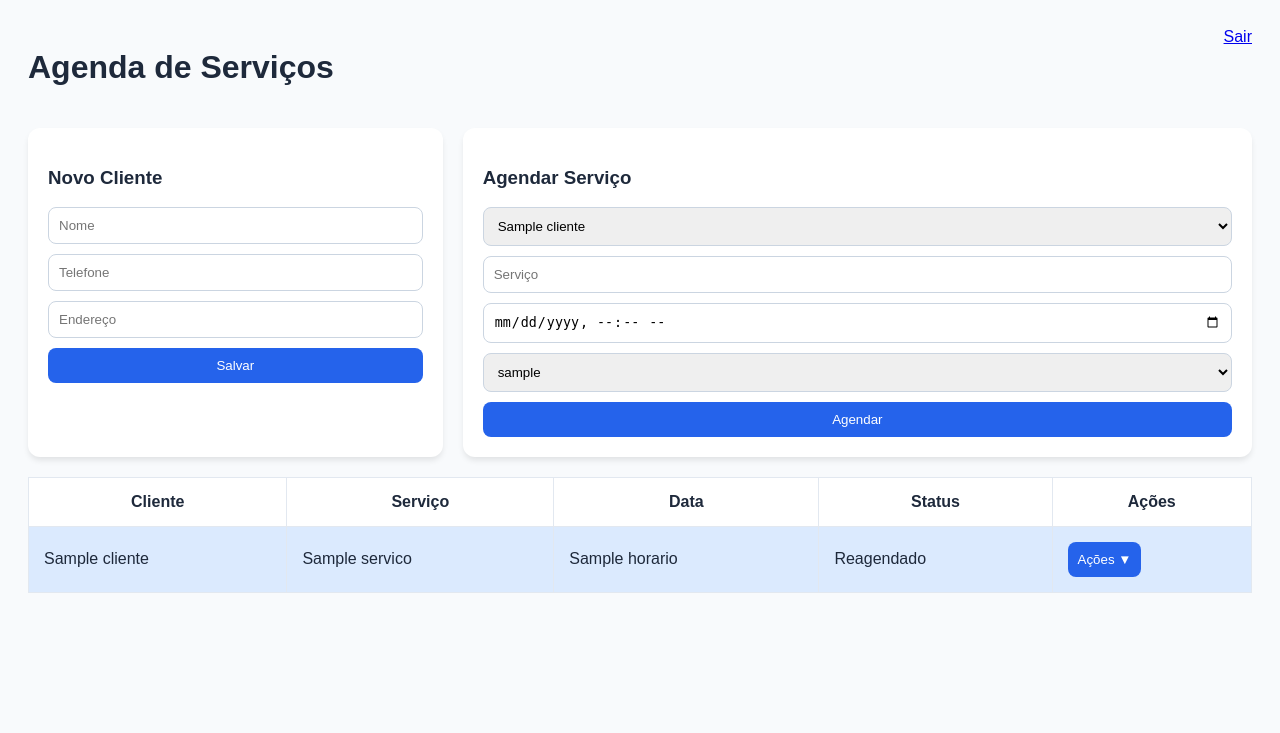
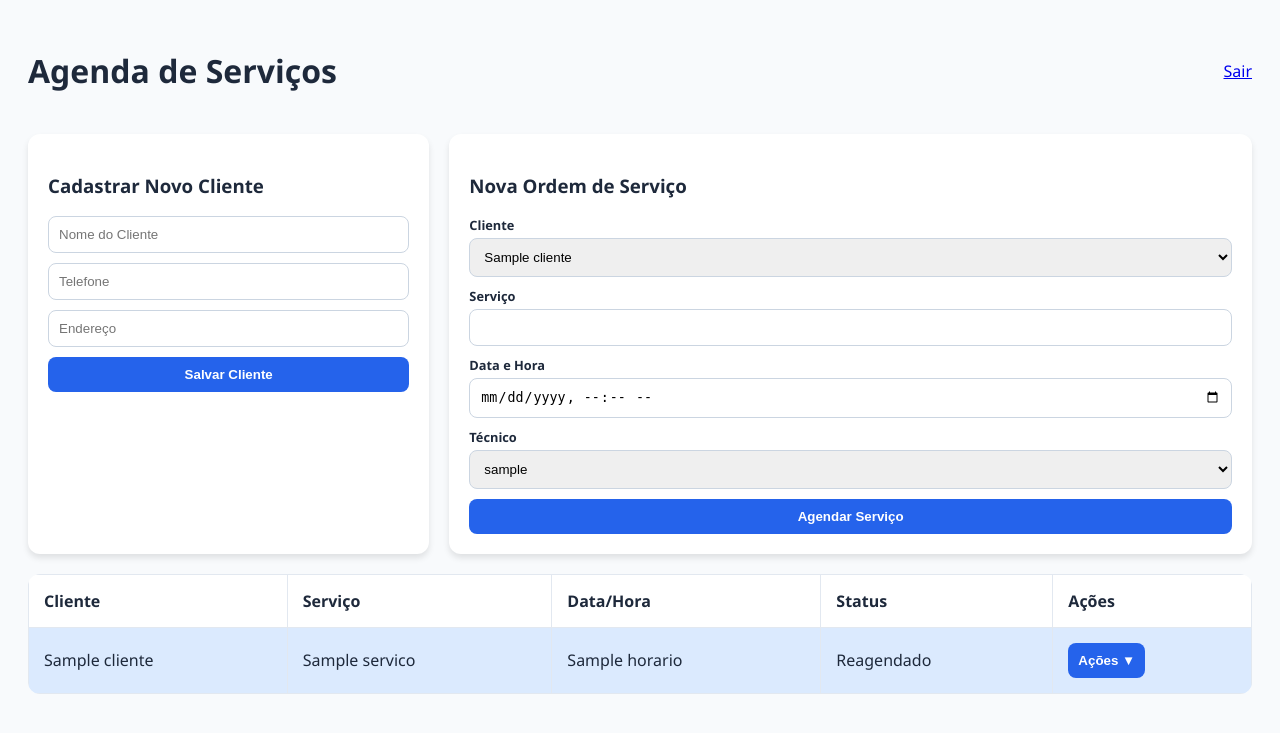
Before and after one commit to davidsonsuportelj-sys/agenda, a Flask app: template templates/index.html in a window 1280 px wide. Shown: the top 733 px of the page. Run offline with Flask 3, Linux system fonts and the light colour scheme; the template is opened without the code that fills it: most values are stand-ins (such as "Sample title", 1, 10 or a date in 2020).

Commit message:
Atualização de Site

```diff
--- a/app.py
+++ b/app.py
@@ -43,7 +43,7 @@ def login():
 @app.route('/')
 @login_required
 def index():
-    # Busca agendamentos com JOIN para pegar o nome do cliente na tabela clientes
+    # Mantive a consulta detalhada para garantir todos os dados
     query = supabase.table("agendamentos").select("*, clientes(nome)")
     if current_user.role == 'tecnico': query = query.eq("tecnico", current_user.id)
     elif current_user.role == 'vendedor': query = query.eq("vendedor", current_user.id)
@@ -51,8 +51,9 @@ def index():
 
     clientes = supabase.table("clientes").select("*").execute().data
     tecnicos = supabase.table("usuarios").select("username").eq("role", "tecnico").execute().data
+    vendedores = supabase.table("usuarios").select("username").eq("role", "vendedor").execute().data
 
-    return render_template('index.html', agenda=agenda, clientes=clientes, tecnicos=tecnicos, role=current_user.role)
+    return render_template('index.html', agenda=agenda, clientes=clientes, tecnicos=tecnicos, vendedores=vendedores, role=current_user.role)
 
 @app.route('/cadastrar_cliente', methods=['POST'])
 @login_required
@@ -74,6 +75,8 @@ def agendar():
             "servico": request.form.get('servico'),
             "horario": request.form.get('horario'),
             "tecnico": request.form.get('tecnico'),
+            "prioridade": request.form.get('prioridade'),
+            "obs": request.form.get('obs'),
             "vendedor": current_user.id,
             "status": "Pendente"
         }).execute()
--- a/templates/index.html
+++ b/templates/index.html
@@ -5,50 +5,72 @@
     <title>Agenda de Serviços</title>
     <style>
         :root { --primary: #2563eb; --bg: #f8fafc; --text: #1e293b; --white: #ffffff; }
-        body { font-family: sans-serif; background: var(--bg); color: var(--text); padding: 20px; }
-        .header { display: flex; justify-content: space-between; margin-bottom: 20px; }
-        .card { background: var(--white); padding: 20px; border-radius: 12px; box-shadow: 0 4px 6px -1px rgba(0,0,0,0.1); margin-bottom: 20px; }
-        .grid { display: flex; gap: 20px; }
+        body { font-family: 'Segoe UI', Tahoma, sans-serif; background: var(--bg); color: var(--text); padding: 20px; }
+        .header { display: flex; justify-content: space-between; align-items: center; margin-bottom: 20px; }
+        .card { background: var(--white); padding: 20px; border-radius: 12px; box-shadow: 0 4px 6px rgba(0,0,0,0.1); margin-bottom: 20px; }
+        .grid { display: grid; grid-template-columns: 1fr 2fr; gap: 20px; }
         form { display: flex; flex-direction: column; gap: 10px; }
+        .input-group { display: flex; flex-direction: column; }
+        label { font-size: 0.8rem; font-weight: bold; margin-bottom: 4px; }
         input, select { padding: 10px; border: 1px solid #cbd5e1; border-radius: 8px; }
-        button { background: var(--primary); color: white; border: none; padding: 10px; border-radius: 8px; cursor: pointer; }
-        table { width: 100%; border-collapse: collapse; background: var(--white); }
-        th, td { padding: 15px; border: 1px solid #e2e8f0; }
+        button { background: var(--primary); color: white; border: none; padding: 10px; border-radius: 8px; cursor: pointer; font-weight: bold; }
+        .table-responsive { overflow-x: auto; background: var(--white); border-radius: 12px; }
+        table { width: 100%; border-collapse: collapse; min-width: 800px; }
+        th, td { padding: 15px; border: 1px solid #e2e8f0; text-align: left; }
         .row-reagendado { background-color: #dbeafe !important; }
+        .row-reagendado td { border: 1px solid #e2e8f0 !important; }
         .dropup { position: relative; display: inline-block; }
-        .dropup-content { display: none; position: absolute; bottom: 100%; right: 0; background: white; border: 1px solid #cbd5e1; padding: 10px; z-index: 100; min-width: 150px; }
+        .dropup-content { display: none; position: absolute; bottom: 100%; right: 0; background: white; border: 1px solid #cbd5e1; padding: 15px; z-index: 999; min-width: 200px; box-shadow: 0 10px 15px rgba(0,0,0,0.1); border-radius: 8px; }
         .dropup:hover .dropup-content { display: block; }
     </style>
 </head>
 <body>
-    <div class="header"><h1>Agenda de Serviços</h1><a href="{{ url_for('logout') }}">Sair</a></div>
+    <div class="header">
+        <h1>Agenda de Serviços</h1>
+        <a href="{{ url_for('logout') }}">Sair</a>
+    </div>
 
     <div class="grid">
-        <div class="card" style="flex:1">
-            <h3>Novo Cliente</h3>
+        <div class="card">
+            <h3>Cadastrar Novo Cliente</h3>
             <form action="{{ url_for('cadastrar_cliente') }}" method="POST">
-                <input type="text" name="nome" placeholder="Nome" required>
+                <input type="text" name="nome" placeholder="Nome do Cliente" required>
                 <input type="tel" name="telefone" placeholder="Telefone">
                 <input type="text" name="endereco" placeholder="Endereço">
-                <button type="submit">Salvar</button>
+                <button type="submit">Salvar Cliente</button>
             </form>
         </div>
-        <div class="card" style="flex:2">
-            <h3>Agendar Serviço</h3>
+        <div class="card">
+            <h3>Nova Ordem de Serviço</h3>
             <form action="{{ url_for('agendar') }}" method="POST">
+                <div class="input-group">
+                    <label>Cliente</label>
                     <select name="cliente_id" required>
                         {% for c in clientes %}<option value="{{ c.id }}">{{ c.nome }}</option>{% endfor %}
                     </select>
-                <input type="text" name="servico" placeholder="Serviço" required>
+                </div>
+                <div class="input-group">
+                    <label>Serviço</label>
+                    <input type="text" name="servico" required>
+                </div>
+                <div class="input-group">
+                    <label>Data e Hora</label>
                     <input type="datetime-local" name="horario" required>
-                <select name="tecnico">{% for t in tecnicos %}<option value="{{ t.username }}">{{ t.username }}</option>{% endfor %}</select>
-                <button type="submit">Agendar</button>
+                </div>
+                <div class="input-group">
+                    <label>Técnico</label>
+                    <select name="tecnico">
+                        {% for t in tecnicos %}<option value="{{ t.username }}">{{ t.username }}</option>{% endfor %}
+                    </select>
+                </div>
+                <button type="submit">Agendar Serviço</button>
             </form>
         </div>
     </div>
 
+    <div class="table-responsive">
         <table>
-        <tr><th>Cliente</th><th>Serviço</th><th>Data</th><th>Status</th><th>Ações</th></tr>
+            <tr><th>Cliente</th><th>Serviço</th><th>Data/Hora</th><th>Status</th><th>Ações</th></tr>
             {% for item in agenda %}
             <tr class="{% if item.status == 'Reagendado' %}row-reagendado{% endif %}">
                 <td>{{ item.clientes.nome }}</td>
@@ -56,14 +78,15 @@
                 <td>{{ item.horario }}</td>
                 <td>{{ item.status }}</td>
                 <td>
-                {% if item.status not in ['Concluído', 'Cancelado'] %}
-                <div class="dropup"><button>Ações ▼</button>
+                    {% if item.status != 'Concluído' and item.status != 'Cancelado' %}
+                    <div class="dropup">
+                        <button>Ações ▼</button>
                         <div class="dropup-content">
-                        <a href="{{ url_for('mudar_status', id=item.id, novo_status='Concluído') }}">Finalizar</a>
-                        <a href="{{ url_for('cancelar', id=item.id) }}">Cancelar</a>
-                        <form action="{{ url_for('reagendar', id=item.id) }}" method="POST">
-                            <input type="datetime-local" name="nova_data" required>
-                            <button type="submit">Reagendar</button>
+                            <a href="{{ url_for('mudar_status', id=item.id, novo_status='Concluído') }}" style="display:block; padding:5px 0;">Finalizar</a>
+                            <a href="{{ url_for('cancelar', id=item.id) }}" style="display:block; padding:5px 0;">Cancelar</a>
+                            <form action="{{ url_for('reagendar', id=item.id) }}" method="POST" style="margin-top:10px;">
+                                <input type="datetime-local" name="nova_data" required style="width:100%; margin-bottom:5px;">
+                                <button type="submit" style="width:100%;">Reagendar</button>
                             </form>
                         </div>
                     </div>
@@ -72,5 +95,6 @@
             </tr>
             {% endfor %}
         </table>
+    </div>
 </body>
 </html>
```
Lines whose indentation alone changed are shown as unchanged.
